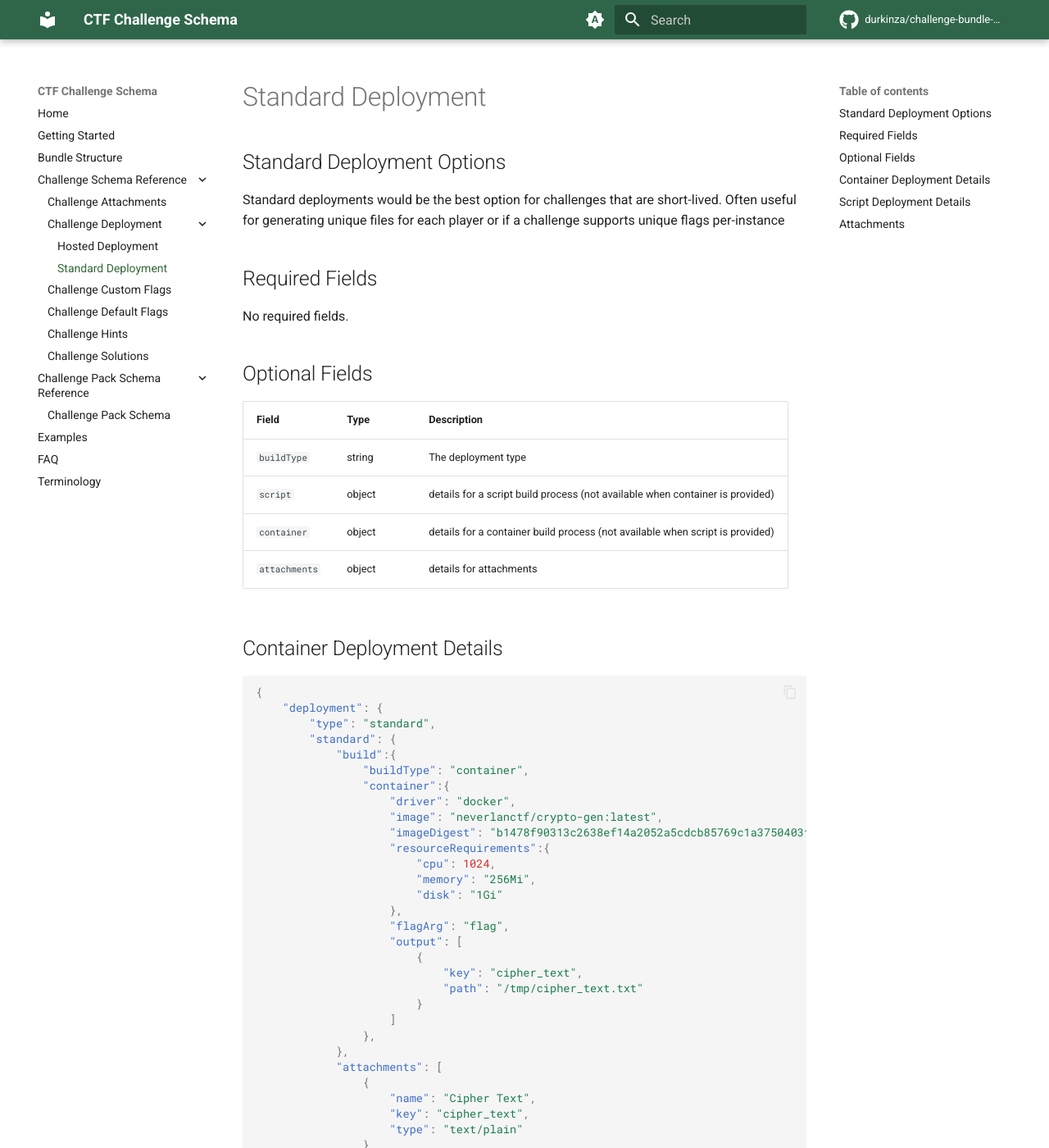
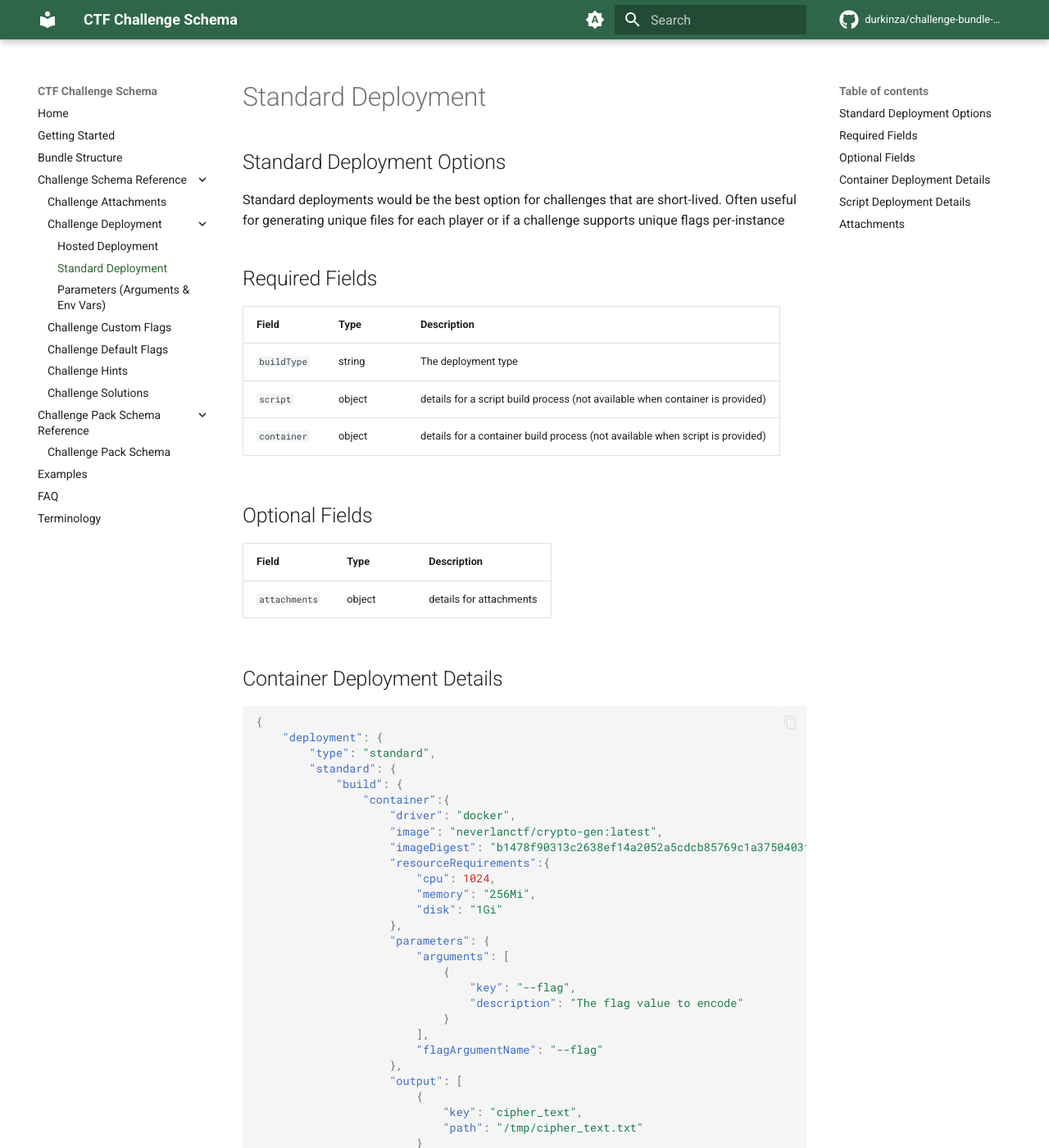
Before and after one commit to durkinza/challenge-schema, an MkDocs documentation site: the page built from docs/docs/ChallengeSchema/ChallengeDeployment/standard-deployment.md, in a window 1280 px wide and 1400 px high. Shown: the whole window at 82% size. Built offline with MkDocs 1.6.1 and Material for MkDocs 9.7.7, drawn with Linux system fonts in a browser that asks for light colours; plug-ins that fetch from the network failed and are left out; comment, search, counter and statistics services are not loaded; some of the changed text lies outside the part shown.

Commit message:
Adding parameters

```diff
--- a/docs/docs/ChallengeSchema/ChallengeDeployment/standard-deployment.md
+++ b/docs/docs/ChallengeSchema/ChallengeDeployment/standard-deployment.md
@@ -5,15 +5,16 @@ Often useful for generating unique files for each player or if a challenge suppo
 
 ## Required Fields
 
-No required fields.
+| Field | Type | Description |
+|-------|------|-------------|
+| `buildType` | string | The deployment type |
+| `script` | object | details for a script build process (not available when container is provided) |
+| `container` | object | details for a container build process (not available when script is provided) |
 
 ## Optional Fields
 
 | Field | Type | Description |
 |-------|------|-------------|
-| `buildType` | string | The deployment type |
-| `script` | object | details for a script build process (not available when container is provided) |
-| `container` | object | details for a container build process (not available when script is provided) |
 | `attachments` | object | details for attachments |
 
 
@@ -24,8 +25,7 @@ No required fields.
     "deployment": {
         "type": "standard",
         "standard": {
-            "build":{
-                "buildType": "container",
+            "build": {
                 "container":{
                     "driver": "docker",
                     "image": "neverlanctf/crypto-gen:latest",
@@ -35,7 +35,15 @@ No required fields.
                         "memory": "256Mi",
                         "disk": "1Gi"
                     },
-                    "flagArg": "flag",
+                    "parameters": {
+                        "arguments": [
+                            {
+                                "key": "--flag",
+                                "description": "The flag value to encode"
+                            }
+                        ],
+                        "flagArgumentName": "--flag"
+                    },
                     "output": [
                         {
                             "key": "cipher_text",
@@ -72,7 +80,15 @@ Often this could be useful for generating files for the player using a container
                 "buildType": "script",
                 "script":{
                     "path": "./build.sh",
-                    "flagArg": "flag",
+                    "parameters": {
+                        "arguments": [
+                            {
+                                "key": "--flag",
+                                "description": "The flag value to encode"
+                            }
+                        ],
+                        "flagArgumentName": "--flag"
+                    },
                     "outputs": [
                         {
                             "key": "cipher_text",
--- a/docs/mkdocs.yml
+++ b/docs/mkdocs.yml
@@ -78,6 +78,7 @@ nav:
           - Challenge Deployment Types: ChallengeSchema/ChallengeDeployment/index.md
           - Hosted Deployment: ChallengeSchema/ChallengeDeployment/hosted-deployment.md
           - Standard Deployment: ChallengeSchema/ChallengeDeployment/standard-deployment.md
+          - Parameters (Arguments & Env Vars): ChallengeSchema/ChallengeDeployment/parameters.md
       - Challenge Custom Flags: ChallengeSchema/challenge-custom-flags.md
       - Challenge Default Flags: ChallengeSchema/challenge-default-flags.md
       - Challenge Hints: ChallengeSchema/challenge-hints.md
```
Also changed, not shown: docs/docs/ChallengeSchema/ChallengeDeployment/hosted-deployment.md (+9 -1 lines), docs/docs/ChallengeSchema/ChallengeDeployment/index.md (+18 -2 lines), docs/docs/ChallengeSchema/ChallengeDeployment/parameters.md (added, +193 -0 lines), docs/docs/examples/index.md (+18 -2 lines), 1 other file.
